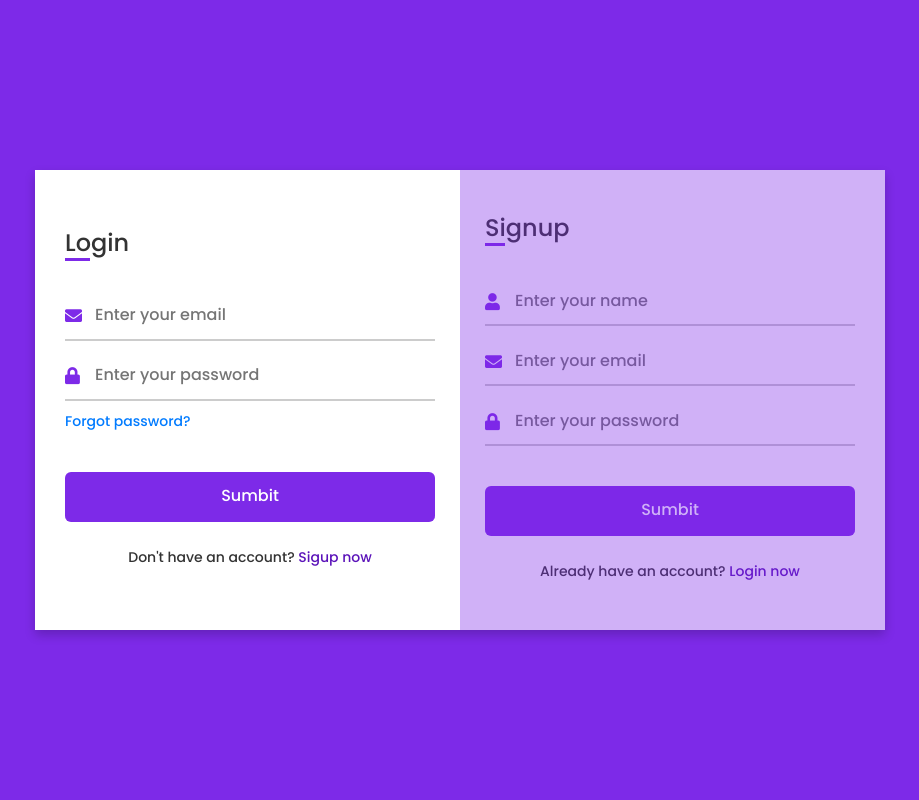
After one commit to tasnim-dev/Job-Portal, a Django app: template project/templates/register.html in a window 1280 px wide. The commit adds this page. Shown: the whole page, without its empty margins (180-1099 px from the left). Run offline with Django 4.2, Linux system fonts and the light colour scheme; the template is opened without the code that fills it, so the values that code supplies are empty; some libraries are stand-ins or nearby versions.

Commit message:
register page

```diff
--- a/project/myApp/views.py
+++ b/project/myApp/views.py
@@ -2,10 +2,8 @@ from django.shortcuts import render
 
 # Create your views here.
 
-<<<<<<< HEAD
 def loginPage(request):
     return render (request, 'login.html')
-=======
+
 def signupPage(request):
-    return render (request, 'signup.html')
->>>>>>> e718793 (signup and login page)
+    return render (request, 'register.html')
--- a/project/templates/base.html
+++ b/project/templates/base.html
@@ -7,6 +7,8 @@
     <title>Job Portal</title>
     <!-- Bootstrap CSS -->
     <link rel="stylesheet" href="https://stackpath.bootstrapcdn.com/bootstrap/4.5.2/css/bootstrap.min.css">
+    <link rel="stylesheet" href="https://cdnjs.cloudflare.com/ajax/libs/font-awesome/5.15.3/css/all.min.css">
+    <meta name="viewport" content="width=device-width, initial-scale=1.0">
 
 
 </head>
--- /dev/null
+++ b/project/templates/register.html
@@ -0,0 +1,251 @@
+{% extends "base.html" %}
+{% block content %}
+
+   <style>
+      /* Google Font Link */
+  @import url('https://fonts.googleapis.com/css2?family=Poppins:wght@200;300;400;500;600;700&display=swap');
+  *{
+    margin: 0;
+    padding: 0;
+    box-sizing: border-box;
+    font-family: "Poppins" , sans-serif;
+  }
+  body{
+    min-height: 100vh;
+    display: flex;
+    align-items: center;
+    justify-content: center;
+    background: #7d2ae8;
+    padding: 30px;
+  }
+  .container{
+    position: relative;
+    max-width: 850px;
+    width: 100%;
+    background: #fff;
+    padding: 40px 30px;
+    box-shadow: 0 5px 10px rgba(0,0,0,0.2);
+    perspective: 2700px;
+  }
+  .container .cover{
+    position: absolute;
+    top: 0;
+    left: 50%;
+    height: 100%;
+    width: 50%;
+    z-index: 98;
+    transition: all 1s ease;
+    transform-origin: left;
+    transform-style: preserve-3d;
+  }
+  .container #flip:checked ~ .cover{
+    transform: rotateY(-180deg);
+  }
+  .container .cover .front,
+  .container .cover .back{
+    position: absolute;
+    top: 0;
+    left: 0;
+    height: 100%;
+    width: 100%;
+  }
+  .cover .back{
+    transform: rotateY(180deg);
+    backface-visibility: hidden;
+  }
+  .container .cover::before,
+  .container .cover::after{
+    content: '';
+    position: absolute;
+    height: 100%;
+    width: 100%;
+    background: #7d2ae8;
+    opacity: 0.2;
+    z-index: 12;
+  }
+  .container .cover::after{
+    opacity: 0.2;
+    transform: rotateY(180deg);
+
+  }
+
+  .container .forms{
+    height: 100%;
+    width: 100%;
+    background: #fff;
+  }
+  .container .form-content{
+    display: flex;
+    align-items: center;
+    justify-content: space-between;
+  }
+  .form-content .login-form,
+  .form-content .signup-form{
+    width: calc(100% / 2 - 25px);
+  }
+  .forms .form-content .title{
+    position: relative;
+    font-size: 24px;
+    font-weight: 500;
+    color: #333;
+  }
+  .forms .form-content .title:before{
+    content: '';
+    position: absolute;
+    left: 0;
+    bottom: 0;
+    height: 3px;
+    width: 25px;
+    background: #7d2ae8;
+  }
+  .forms .signup-form  .title:before{
+    width: 20px;
+  }
+  .forms .form-content .input-boxes{
+    margin-top: 30px;
+  }
+  .forms .form-content .input-box{
+    display: flex;
+    align-items: center;
+    height: 50px;
+    width: 100%;
+    margin: 10px 0;
+    position: relative;
+  }
+  .form-content .input-box input{
+    height: 100%;
+    width: 100%;
+    outline: none;
+    border: none;
+    padding: 0 30px;
+    font-size: 16px;
+    font-weight: 500;
+    border-bottom: 2px solid rgba(0,0,0,0.2);
+    transition: all 0.3s ease;
+  }
+  .form-content .input-box input:focus,
+  .form-content .input-box input:valid{
+    border-color: #7d2ae8;
+  }
+  .form-content .input-box i{
+    position: absolute;
+    color: #7d2ae8;
+    font-size: 17px;
+  }
+  .forms .form-content .text{
+    font-size: 14px;
+    font-weight: 500;
+    color: #333;
+  }
+  .forms .form-content .text a{
+    text-decoration: none;
+  }
+  .forms .form-content .text a:hover{
+    text-decoration: underline;
+  }
+  .forms .form-content .button{
+    color: #fff;
+    margin-top: 40px;
+  }
+  .forms .form-content .button input{
+    color: #fff;
+    background: #7d2ae8;
+    border-radius: 6px;
+    padding: 0;
+    cursor: pointer;
+    transition: all 0.4s ease;
+  }
+  .forms .form-content .button input:hover{
+    background: #5b13b9;
+  }
+  .forms .form-content label{
+    color: #5b13b9;
+    cursor: pointer;
+  }
+  .forms .form-content label:hover{
+    text-decoration: underline;
+  }
+  .forms .form-content .login-text,
+  .forms .form-content .sign-up-text{
+    text-align: center;
+    margin-top: 25px;
+  }
+  .container #flip{
+    display: none;
+  }
+  @media (max-width: 730px) {
+    .container .cover{
+      display: none;
+    }
+    .form-content .login-form,
+    .form-content .signup-form{
+      width: 100%;
+    }
+    .form-content .signup-form{
+      display: none;
+    }
+    .container #flip:checked ~ .forms .signup-form{
+      display: block;
+    }
+    .container #flip:checked ~ .forms .login-form{
+      display: none;
+    }
+  }
+   </style>
+<body>
+  <div class="container">
+    <input type="checkbox" id="flip">
+    <div class="cover">
+
+    </div>
+    <div class="forms">
+        <div class="form-content">
+          <div class="login-form">
+            <div class="title">Login</div>
+          <form action="#">
+            <div class="input-boxes">
+              <div class="input-box">
+                <i class="fas fa-envelope"></i>
+                <input type="text" placeholder="Enter your email" required>
+              </div>
+              <div class="input-box">
+                <i class="fas fa-lock"></i>
+                <input type="password" placeholder="Enter your password" required>
+              </div>
+              <div class="text"><a href="#">Forgot password?</a></div>
+              <div class="button input-box">
+                <input type="submit" value="Sumbit">
+              </div>
+              <div class="text sign-up-text">Don't have an account? <label for="flip">Sigup now</label></div>
+            </div>
+        </form>
+      </div>
+        <div class="signup-form">
+          <div class="title">Signup</div>
+        <form action="#">
+            <div class="input-boxes">
+              <div class="input-box">
+                <i class="fas fa-user"></i>
+                <input type="text" placeholder="Enter your name" required>
+              </div>
+              <div class="input-box">
+                <i class="fas fa-envelope"></i>
+                <input type="text" placeholder="Enter your email" required>
+              </div>
+              <div class="input-box">
+                <i class="fas fa-lock"></i>
+                <input type="password" placeholder="Enter your password" required>
+              </div>
+              <div class="button input-box">
+                <input type="submit" value="Sumbit">
+              </div>
+              <div class="text sign-up-text">Already have an account? <label for="flip">Login now</label></div>
+            </div>
+      </form>
+    </div>
+    </div>
+    </div>
+  </div>
+</body>
+</html>
+{% endblock content %}
--- a/project/templates/signup.html
+++ b/project/templates/signup.html
@@ -3,7 +3,7 @@
 
 <style>
         body {
-            background-image: url('https://img.freepik.com/free-photo/abstract-dark-blue-futuristic-digital-grid-background_53876-104051.jpg?w=1800&t=st=1703140037~exp=1703140637~hmac=c2d10c9a4fdf8798774790be15ce0d31f0dd78a29fcf3b7fd12f7ce1b041d6f0'); /* Replace with your background image URL */
+            background-image: linear-gradient(to right top, #051937, #004a72, #0082ac, #00bfdc, #1bffff);/* Replace with your background image URL */
             background-size: cover;
             background-position: center;
             height: 100vh;
```
